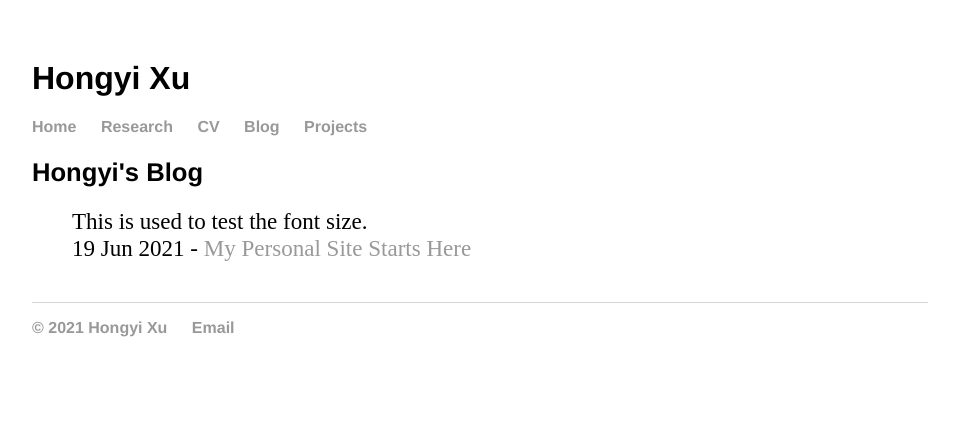
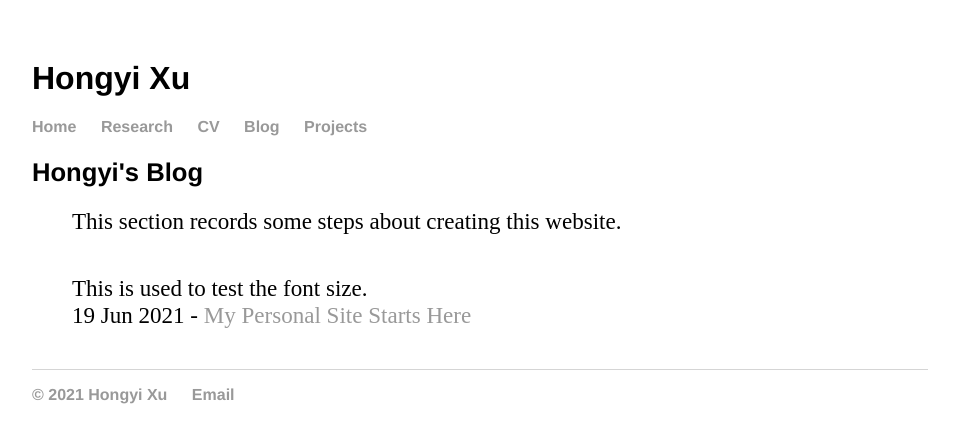
Before and after one commit to hongyileoxu/hongyileoxu.github.io, a Jekyll site: the page built from blog/index.html, in a window 1280 px wide. Shown: the top 443 px of the page, without its empty margins (160-1119 px from the left). Built offline with Jekyll 4.4.1, drawn with Linux system fonts in a browser that asks for light colours.

Commit message:
Update index.html
Add some comments to the blog

```diff
--- a/blog/index.html
+++ b/blog/index.html
@@ -3,6 +3,10 @@ layout: default
 title: Hongyi's Blog
 ---
 	<h2>{{ page.title }}</h2>
+	<ul class="posts">
+		<li> This section records some steps about creating this website.</li>
+	</ul>
+
 	<ul class="posts">
 		<li> This is used to test the font size.</li>
 
```
